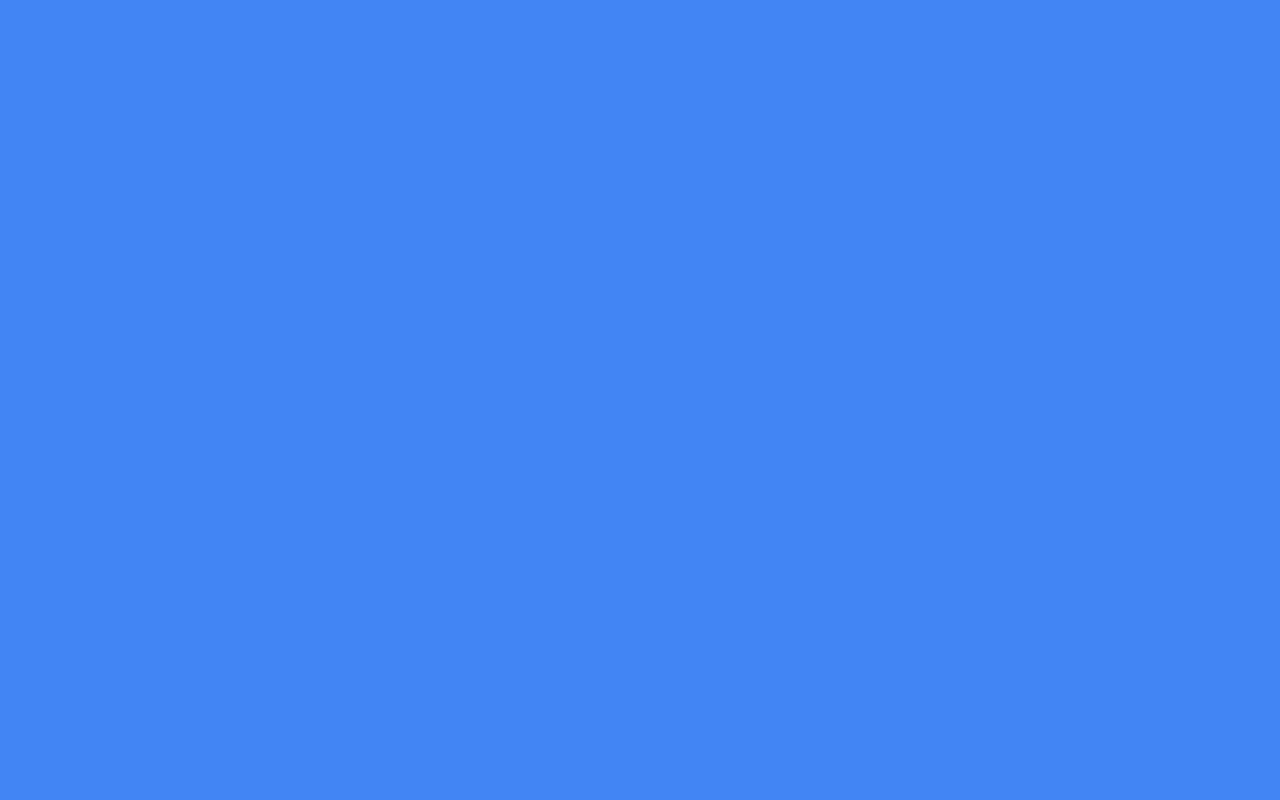
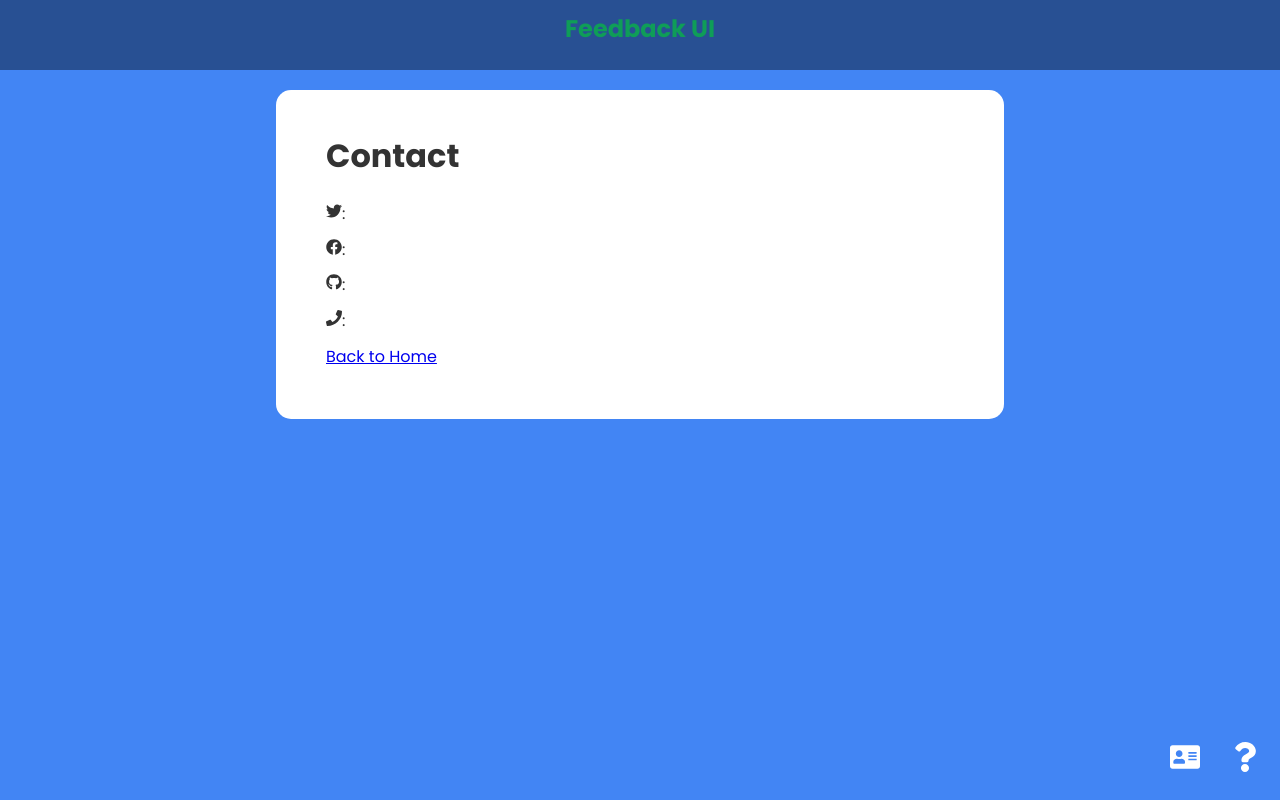
Before and after one commit to damoxify/GDSC-REACT, a React (Create React App) app: page /contact in a window 1280 px wide. Built offline with nearby package versions, Linux system fonts and the light colour scheme.

Commit message:
about route and contact route components

```diff
--- a/package.json
+++ b/package.json
@@ -9,6 +9,7 @@
     "react": "^18.2.0",
     "react-dom": "^18.2.0",
     "react-icons": "^4.8.0",
+    "react-router-dom": "^6.8.2",
     "react-scripts": "5.0.1",
     "web-vitals": "^2.1.4"
   },
--- a/src/App.js
+++ b/src/App.js
@@ -4,23 +4,49 @@ import FeedbackList from './components/FeedbackList'
 import { useState } from 'react'
 import FeedbackData from './data/FeedbackData'
 import FeedbackForm from './components/FeedbackForm'
+import { BrowserRouter as Router, Route, Routes } from "react-router-dom";
+import AboutPage from "./pages/AboutPage";
+import ContactPage from './pages/ContactPage'
+import AboutIconLink from "./components/AboutIconLink";
+import ContactIconLink from "./components/ContactIconLink";
 
 
 export default function App() {
   const[feedback, setFeedback] = useState(FeedbackData)
 
-const deleteFeedback = (id) => {
-  if (window.confirm('Are you sure you want to delete?')) {
-    setFeedback(feedback.filter((item) => item.id !==id))
-}
+  const deleteFeedback = (id) => {
+    if (window.confirm("Are you sure you want to delete ?"))
+    {
+     return setFeedback(feedback.filter((item) => item.id !==id ));
+    }
+  }
+
   return (
-    <>
+      <Router>
       <Header/>
       <div className='container'>
-      <FeedbackForm/>
-      <FeedbackList feedback={feedback} handleDelete= {deleteFeedback}/>
+      <Routes>
+      <Route exact path="/"
+          element={
+            <>
+      <FeedbackForm />
+      <FeedbackList feedback={feedback} handleDelete={deleteFeedback}  />
+      </>
+          }
+          ></Route>
+            <Route path="/about" element={<AboutPage/>}>
+
+</Route>
+
+<Route path="/contact" element={<ContactPage/>}>
+</Route>
+
+    </Routes>
+    <AboutIconLink/>
+    <ContactIconLink/>
+
     </div>
-    </>
+    </Router>
   )
 
-  }}
+  }
--- /dev/null
+++ b/src/components/AboutIconLink.jsx
@@ -0,0 +1,15 @@
+import React from "react";
+import { FaQuestion } from "react-icons/fa";
+import { Link } from "react-router-dom";
+
+function AboutIconLink() {
+  return (
+    <div className="about-link">
+      <Link to="/about">
+        <FaQuestion size={30} />
+      </Link>
+    </div>
+  );
+}
+
+export default AboutIconLink;
--- /dev/null
+++ b/src/components/ContactIconLink.jsx
@@ -0,0 +1,15 @@
+import React from "react";
+import { FaAddressCard } from "react-icons/fa";
+import { Link } from "react-router-dom";
+
+function AboutIconLink() {
+  return (
+    <div className="contact-link">
+      <Link to="/contact">
+        <FaAddressCard size={30} />
+      </Link>
+    </div>
+  );
+}
+
+export default AboutIconLink;
--- a/src/components/FeedbackItem.jsx
+++ b/src/components/FeedbackItem.jsx
@@ -1,20 +1,24 @@
 import Card from "../shared/Card";
 import { FaTimes } from 'react-icons/fa'
+import PropTypes from 'prop-types'
 
-function FeedbackItem({ item, handleDelete }) {
-
+function FeedbackItem({item, handleDelete}) {
 
   return (
     <Card className="card">
       <div className="num-display">{item.rating}</div>
-      <button onClick={() => handleDelete(item.id)} className="close">
+      <button className="close" onClick={()=> handleDelete(item.id)}>
         <FaTimes color='blue'/>
       </button>
       <div className="text-display">{item.text}</div>
 
     </Card>
+  )
 
-  );
 }
 
+FeedbackItem.prototype = {
+  item: PropTypes.object.isRequired
+ }
+
 export default FeedbackItem;
--- a/src/components/FeedbackList.jsx
+++ b/src/components/FeedbackList.jsx
@@ -1,5 +1,7 @@
 import React from 'react'
 import FeedbackItem from './FeedbackItem';
+import PropTypes from 'prop-types';
+
 
 
 function FeedbackList({feedback, handleDelete}) {
@@ -17,4 +19,13 @@ function FeedbackList({feedback, handleDelete}) {
   )
 }
 
+FeedbackList.prototype ={
+  feedback: PropTypes.arrayOf(
+    PropTypes.shape({
+      id:PropTypes.number.isRequired,
+      text: PropTypes.string.isRequired,
+      rating: PropTypes.number.isRequired
+    })
+  )
+}
 export default FeedbackList
--- a/src/index.css
+++ b/src/index.css
@@ -209,6 +209,31 @@ input:focus {
   margin: 10px 0;
 }
 
+
+.contact-link {
+  position: absolute;
+  bottom: 20px;
+  right: 80px;
+  color: #fff;
+  cursor: pointer;
+}
+
+.contact-link a {
+  color: #fff;
+}
+
+.contact-link a:hover {
+  color: #810f9d;
+}
+
+.contact h1 {
+  margin-bottom: 20px;
+}
+
+.contact p {
+  margin: 10px 0;
+}
+
 @media (max-width: 600px) {
   .rating li {
     margin: 10px 3px;
--- /dev/null
+++ b/src/pages/AboutPage.jsx
@@ -0,0 +1,21 @@
+import React from 'react'
+import Card from '../shared/Card'
+import { Link } from 'react-router-dom'
+
+function AboutPage() {
+  return (
+    <Card>
+     <div className="about">
+        <h1>About this Project</h1>
+        <p>This is a React app to leave feedback for my product and services if You Like them</p>
+        <p>Version: 1.0.0</p>
+        <Link to="/">Back to Home</Link>
+        <p>
+        <Link to="/contact">Contact me</Link>
+        </p>
+     </div>
+    </Card>
+  )
+}
+
+export default AboutPage
--- /dev/null
+++ b/src/pages/ContactPage.jsx
@@ -0,0 +1,34 @@
+import React from 'react'
+import Card from '../shared/Card'
+import { Link } from 'react-router-dom'
+import { FaTwitter } from "react-icons/fa";
+import { FaFacebook } from "react-icons/fa";
+import { FaGithub } from "react-icons/fa";
+import { FaPhone } from "react-icons/fa";
+
+
+
+
+
+
+function ContactPage() {
+  return (
+    <Card>
+     <div className="contact">
+        <h1>Contact</h1>
+        <p><FaTwitter/>:</p>
+        <p><FaFacebook/>:</p>
+        <p><FaGithub/>:</p>
+        <p><FaPhone/>:</p>
+
+
+
+        <Link to="/">Back to Home</Link>
+        <p>
+        </p>
+     </div>
+    </Card>
+  )
+}
+
+export default ContactPage
```
Also changed, not shown: 1 other file (tests, documents, lock files or other folders).
